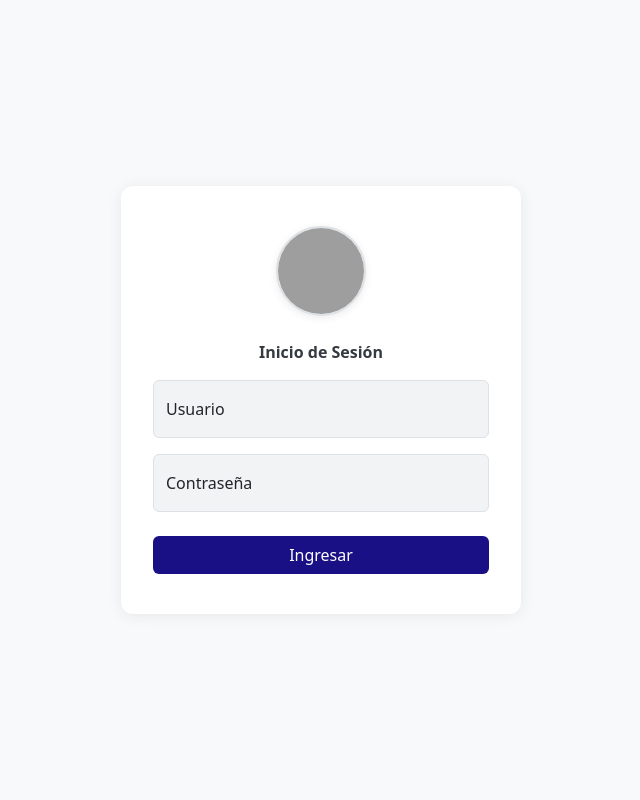
After one commit to iscfidel/upg-proyecto, a PHP site: page /views/login.php in a window 1280 px wide. The commit adds this page. Shown: the whole page, without its empty margins (319-959 px from the left). Run offline with PHP 8.4, Linux system fonts and the light colour scheme; grey boxes are pictures that could not be loaded.

Commit message:
Create: Implemmentacion UIX/UX del Inicio de Sesion.

```diff
--- a/public/views/contadores.php
+++ b/public/views/contadores.php
@@ -63,7 +63,10 @@
                             </tr>
                         </thead>
                         <tbody>
-
+                        <!-- Contenido -->
+                        <?php
+                        // Aquí puedes agregar el código PHP para mostrar los datos de los contadores
+                        ?>
                         </tbody>
                     </table>
                 </div>
--- /dev/null
+++ b/public/views/login.php
@@ -0,0 +1,105 @@
+<!-- filepath: c:\xampp\htdocs\report\public\views\login.php -->
+<!DOCTYPE html>
+<html lang="es">
+
+<head>
+    <meta charset="UTF-8">
+    <meta name="viewport" content="width=device-width, initial-scale=1.0">
+    <title>Inicio de Sesión</title>
+    <link href="https://cdn.jsdelivr.net/npm/bootstrap@5.3.7/dist/css/bootstrap.min.css" rel="stylesheet">
+    <link rel="stylesheet" href="https://cdnjs.cloudflare.com/ajax/libs/font-awesome/6.4.0/css/all.min.css">
+    <style>
+        body {
+            background: #f8f9fa;
+        }
+
+        .login-container {
+            min-height: 100vh;
+            display: flex;
+            align-items: center;
+            justify-content: center;
+        }
+
+        .login-box {
+            background: #fff;
+            border-radius: 12px;
+            box-shadow: 0 2px 16px rgba(0, 0, 0, 0.07);
+            padding: 2.5rem 2rem;
+            max-width: 400px;
+            width: 100%;
+        }
+
+        .login-logo {
+            display: flex;
+            justify-content: center;
+            margin-bottom: 1.5rem;
+        }
+
+        .login-logo img {
+            width: 90px;
+            height: auto;
+        }
+
+        .form-label {
+            color: #495057;
+        }
+
+        .form-control {
+            background: #f1f3f5;
+            border: 1px solid #dee2e6;
+        }
+
+        .btn-login {
+            background: #1a1085ff;
+            color: #fff;
+            border-radius: 6px;
+            width: 100%;
+        }
+
+        .btn-login:hover {
+            background: #2326d3ff;
+        }
+
+        .login-title {
+            text-align: center;
+            font-weight: 600;
+            color: #343a40;
+            margin-bottom: 1rem;
+        }
+    </style>
+</head>
+
+<body>
+    <div class="login-container">
+        <div class="login-box">
+            <div class="login-logo">
+                <?php
+                function route($path)
+                {
+                    return "/report/public/img/" . ltrim($path, "/");
+                }
+                ?>
+                <img src="<?php echo route('logoblanco.jpg'); ?>" alt="Logo Metrorrey" style="border-radius: 50%; border: 2px solid #dee2e6; box-shadow: 0 2px 8px rgba(0,0,0,0.08); width: 90px; height: 90px; object-fit: cover;">
+            </div>
+            <div class="login-title">Inicio de Sesión</div>
+            <form action="" method="post">
+                <div class="mb-3">
+                    <div class="form-floating mb-3">
+                        <input type="email" class="form-control" id="floatingInput" placeholder="name@example.com">
+                        <label for="floatingInput">Usuario</label>
+                    </div>
+                </div>
+                <div class="mb-3">
+                    <div class="form-floating">
+                        <input type="password" class="form-control" id="floatingPassword" placeholder="Password">
+                        <label for="floatingPassword">Contraseña</label>
+                    </div>
+                </div>
+                <button type="submit" class="btn btn-login mt-2">Ingresar</button>
+            </form>
+        </div>
+    </div>
+    <script src="https://cdn.jsdelivr.net/npm/bootstrap@5.3.7/dist/js/bootstrap.bundle.min.js"></script>
+</body>
+
+</html>
```
Also changed, not shown: public/views/components/offcanvas.php (+8 -1 lines).
